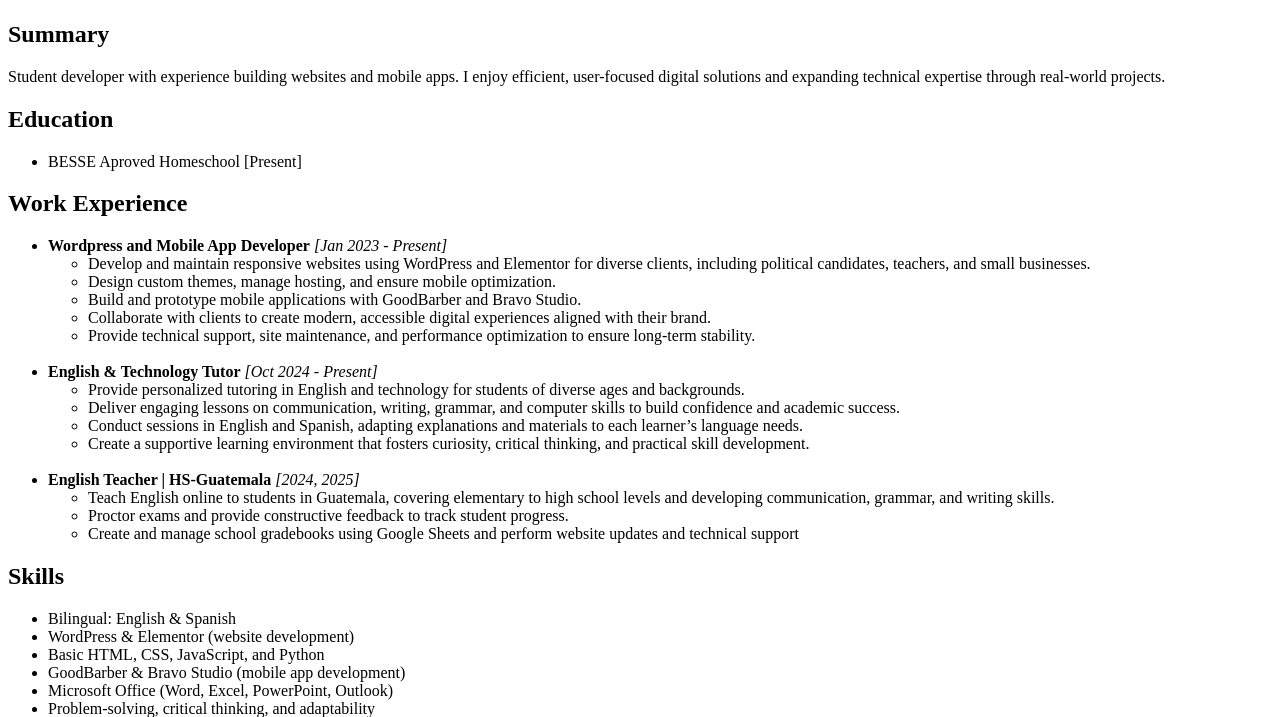
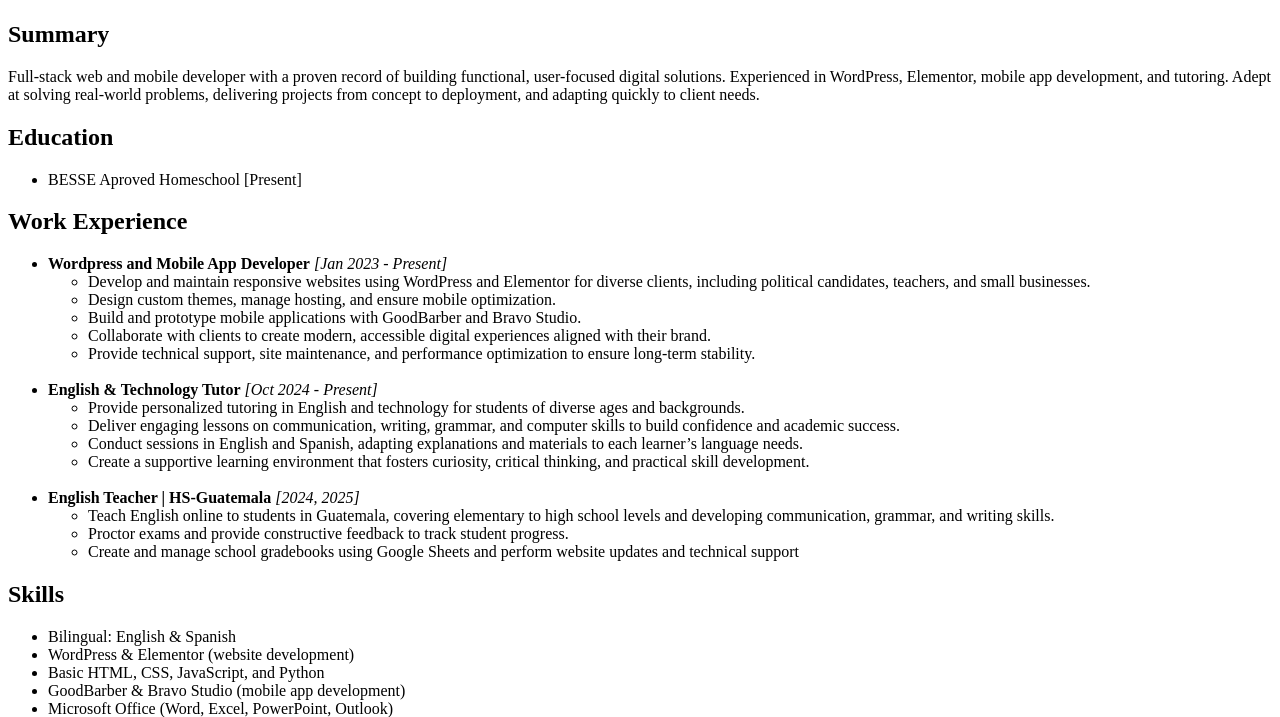
Before and after one commit to Benjudahthelion/My-Online-Resume, a plain HTML site: page index.html in a window 1280 px wide. Shown: the part 383-1100 px from the top of the page. Drawn offline with Linux system fonts and the light colour scheme.

Commit message:
Update index.html

```diff
--- a/index.html
+++ b/index.html
@@ -7,7 +7,7 @@
         <h1>Judah Garcia</h1>
         <img src="https://media.licdn.com/dms/image/v2/D5603AQGk-rT80YEtCg/profile-displayphoto-shrink_400_400/profile-displayphoto-shrink_400_400/0/1704482898418?e=1762387200&v=beta&t=KugpWO7ptpR1ZtDvASZOMvCiSNE575F_aBQZolJfU0k">
         <h2>Summary</h2>
-            <p>Student developer with experience building websites and mobile apps. I enjoy efficient, user-focused digital solutions and expanding technical expertise through real-world projects.</p>
+            <p>Full-stack web and mobile developer with a proven record of building functional, user-focused digital solutions. Experienced in WordPress, Elementor, mobile app development, and tutoring. Adept at solving real-world problems, delivering projects from concept to deployment, and adapting quickly to client needs.</p>
         <h2>Education</h2>
             <ul>
                 <li>BESSE Aproved Homeschool [Present]</li>
@@ -79,4 +79,5 @@
             </small>
         </footer>
     </body>
+
 </html>
```
